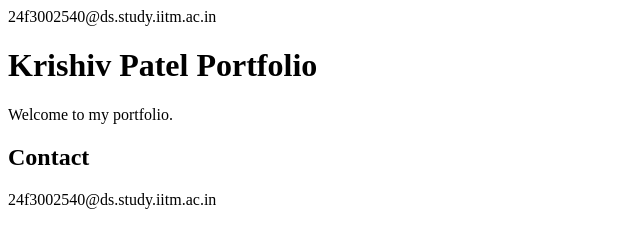
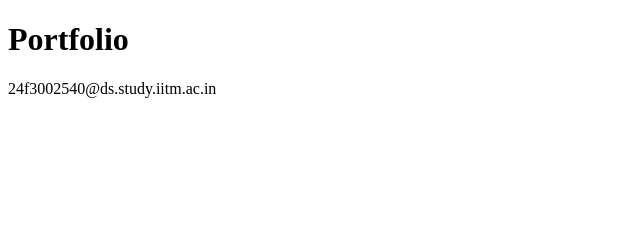
Before and after one commit to 24f3002540-dev/portfolio, a plain HTML site: page index.html in a window 1280 px wide. Shown: the whole page, without its empty margins (0-640 px from the left). Drawn offline with Linux system fonts and the light colour scheme.

Commit message:
Update index.html

```diff
--- a/index.html
+++ b/index.html
@@ -1,14 +1,7 @@
-<!--email_off-->24f3002540@ds.study.iitm.ac.in<!--/email_off-->
 <!DOCTYPE html>
 <html>
-<head>
-  <title>My Portfolio</title>
-</head>
 <body>
-  <h1>Krishiv Patel Portfolio</h1>
-  <p>Welcome to my portfolio.</p>
-
-  <h2>Contact</h2>
+  <h1>Portfolio</h1>
   <p><!--email_off-->24f3002540@ds.study.iitm.ac.in<!--/email_off--></p>
 </body>
 </html>
```
